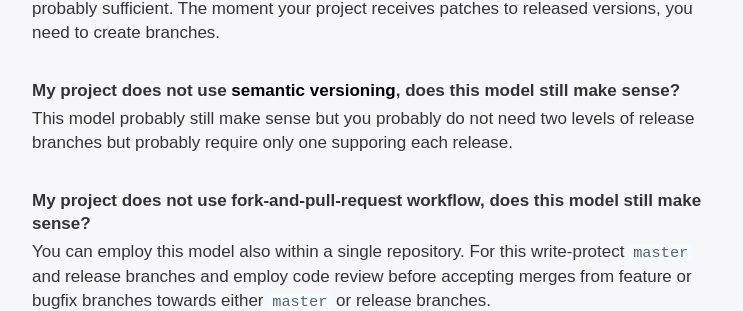
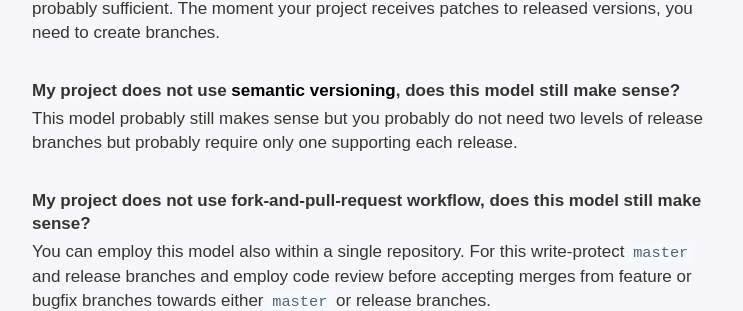
Before and after one commit to dev-cafe/branching-model, a Jekyll site: the page built from index.md, in a window 1280 px wide and 900 px high, scrolled down 2671 px. Shown: the part 413-724 px from the top of the window, without its empty margins (268-1011 px from the left). Built offline with Jekyll 4.4.1, drawn with Linux system fonts in a browser that asks for light colours; our own code applies the rules of GitHub Pages for plain Markdown files.

Commit message:
Fix typos

```diff
--- a/index.md
+++ b/index.md
@@ -134,8 +134,8 @@ released versions, you need to create branches.
 
 ### My project does not use [semantic versioning](http://semver.org), does this model still make sense?
 
-This model probably still make sense but you probably do not need two levels of release branches
-but probably require only one supporing each release.
+This model probably still makes sense but you probably do not need two levels of release branches
+but probably require only one supporting each release.
 
 
 ### My project does not use fork-and-pull-request workflow, does this model still make sense?
```
